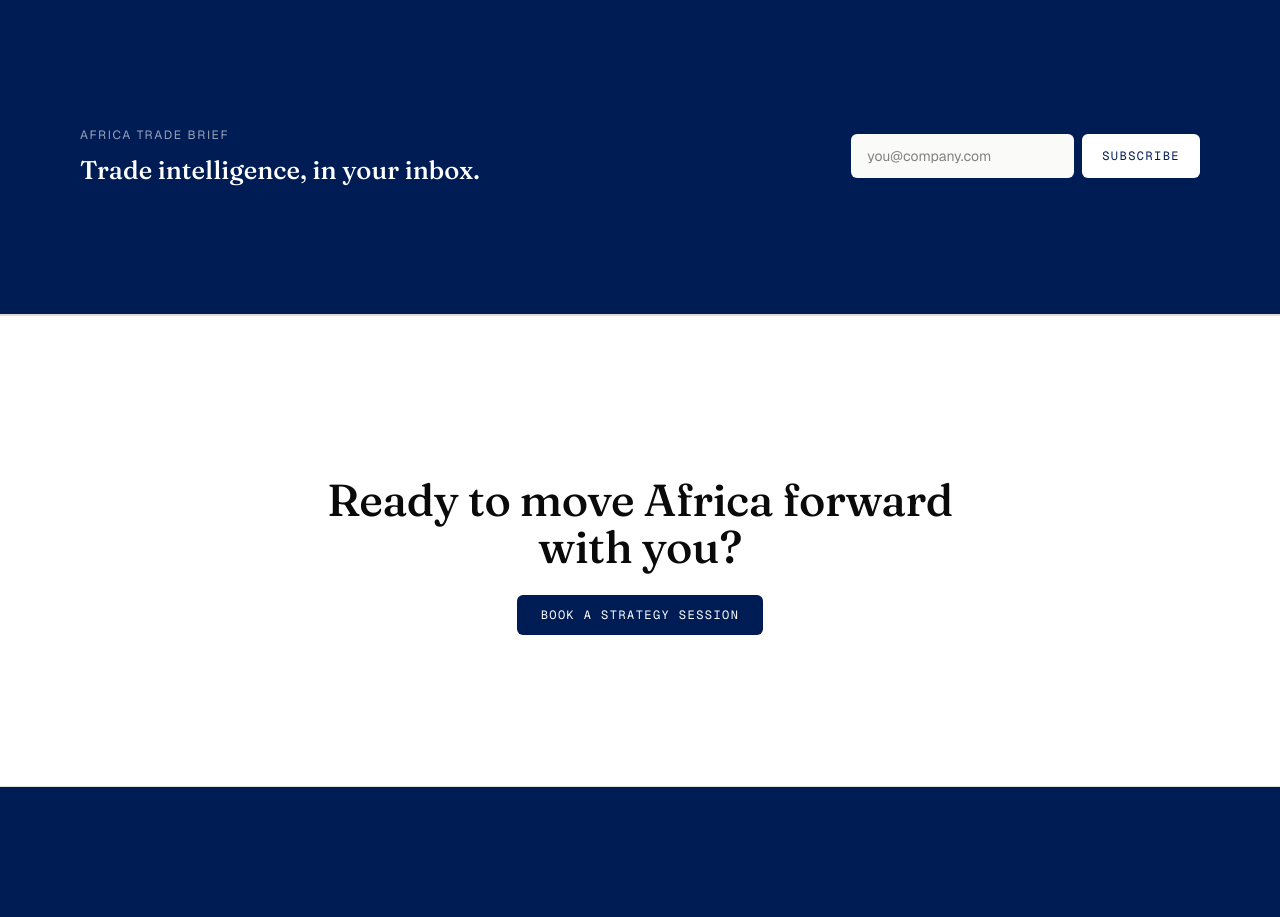
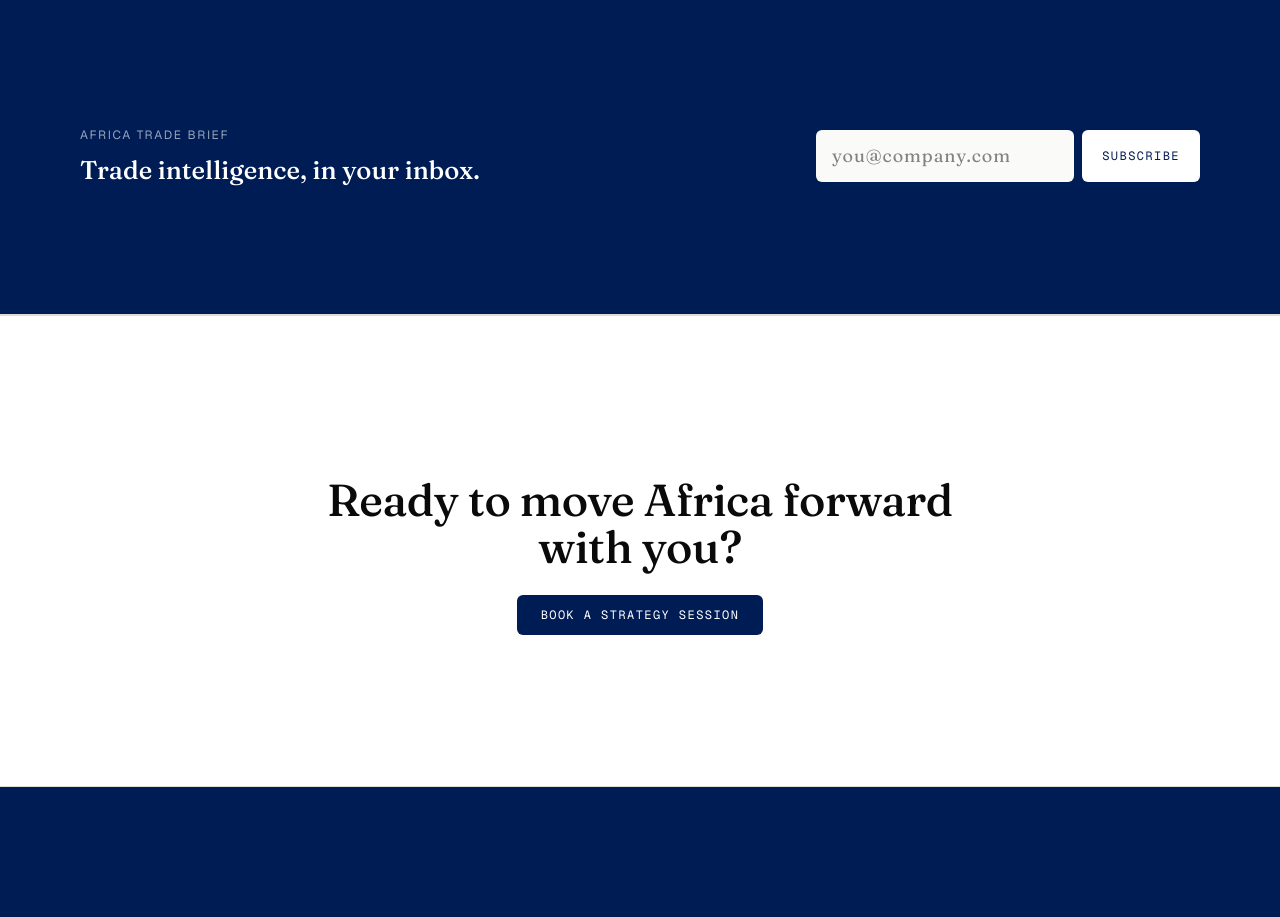
Before and after one commit to Udeme01/Trading-Without-Borders, a Next.js app: page / in a window 1280 px wide. Shown: the part 9740-10657 px from the top of the page. Built offline with nearby package versions, Linux system fonts and the light colour scheme.

Commit message:
update: adjusted text size - increment

```diff
--- a/app/globals.css
+++ b/app/globals.css
@@ -54,7 +54,7 @@ h2 {
 }
 
 h3 {
-  @apply font-display font-medium text-[clamp(1.25rem,2vw,1.75rem)] leading-tight;
+  @apply font-display font-medium text-[clamp(1.35rem,2vw,1.9rem)] leading-tight;
 }
 
 p {
--- a/components/sections/NewsletterBanner.tsx
+++ b/components/sections/NewsletterBanner.tsx
@@ -10,7 +10,7 @@ export default function NewsletterBanner() {
           <p className="uppercase text-xs tracking-[0.14em] text-white/60">
             Africa Trade Brief
           </p>
-          <h3 className="mt-2 text-white md:text-xl">
+          <h3 className="mt-2 text-white md:text-3xl">
             Trade intelligence, in your inbox.
           </h3>
         </div>
@@ -20,7 +20,7 @@ export default function NewsletterBanner() {
             type="email"
             required
             placeholder="you@company.com"
-            className="w-full border-none bg-paper px-4 py-3 text-sm outline-none rounded-md"
+            className="w-full border-none bg-paper px-4 py-3 text-lg outline-none rounded-md font-display tracking-wider"
           />
           <button
             type="submit"
```
